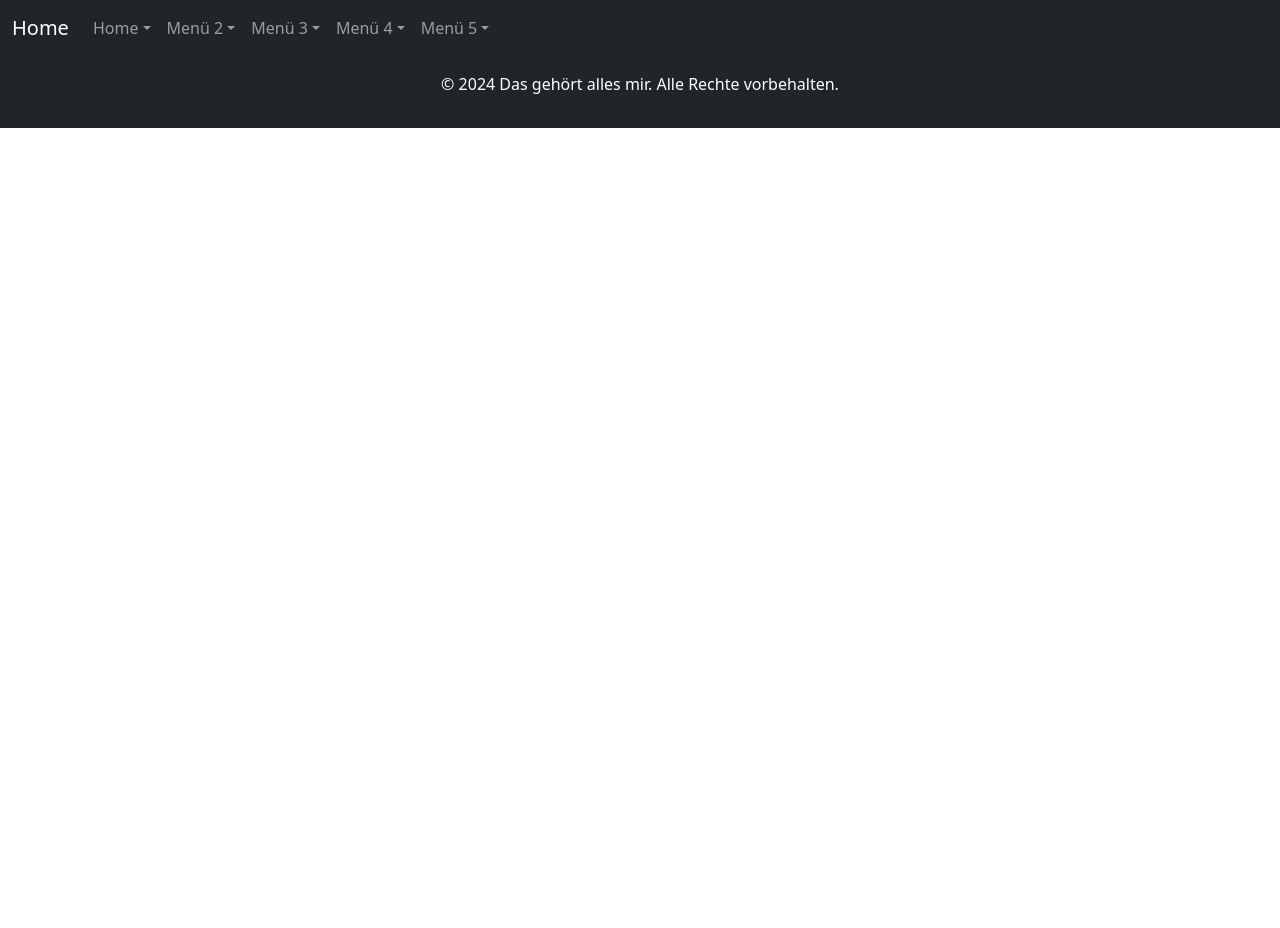
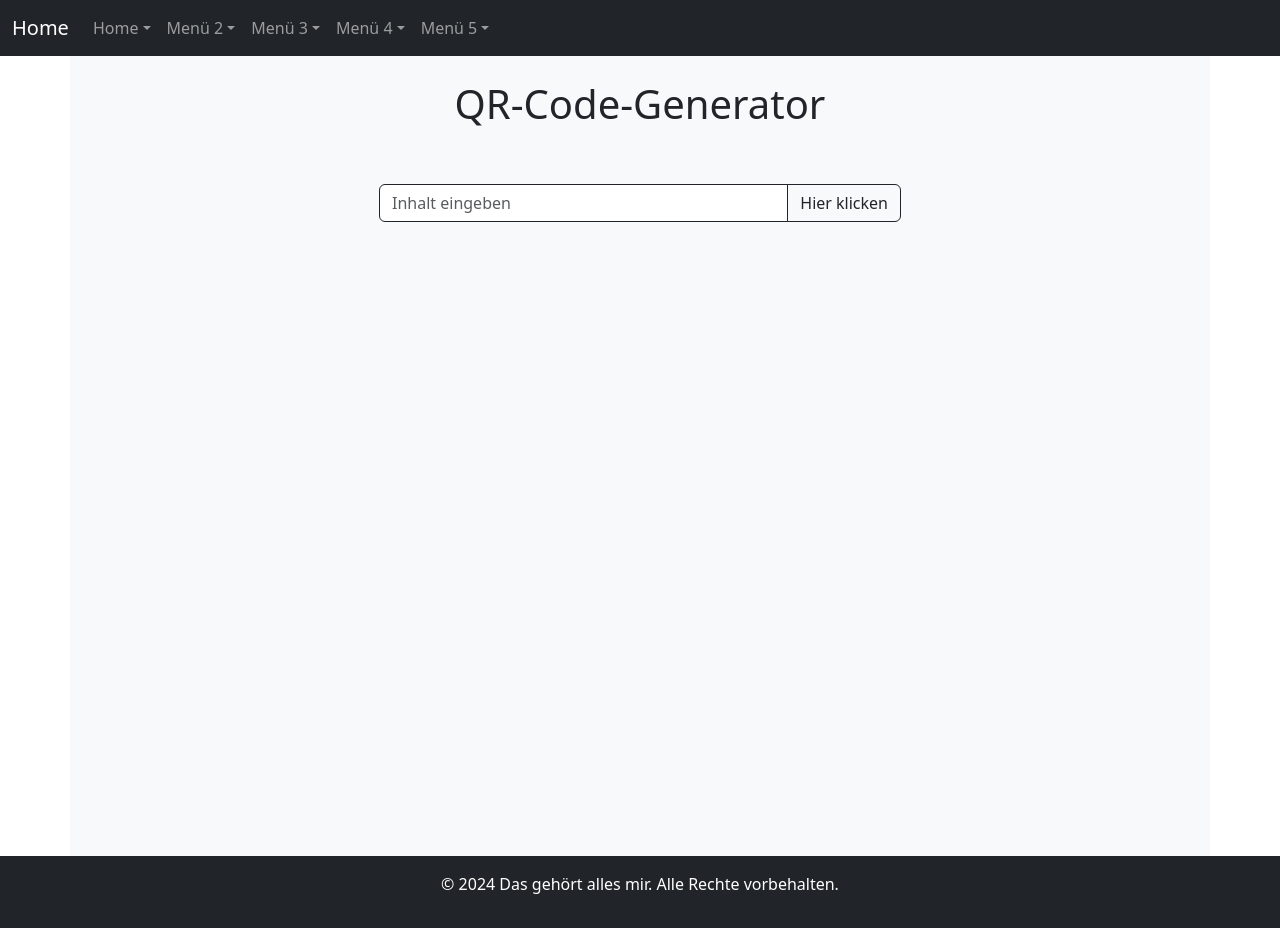
Before and after one commit to SirRazac/my-frontend-project, a React (Create React App) app: page /qrcode in a window 1280 px wide. Before the commit the page ends 800 px from the top, so only its background shows below. Built offline with nearby package versions, Linux system fonts and the light colour scheme.

Commit message:
added qr code generator & started weather page

```diff
--- a/package.json
+++ b/package.json
@@ -6,9 +6,12 @@
     "@testing-library/jest-dom": "^5.17.0",
     "@testing-library/react": "^13.4.0",
     "@testing-library/user-event": "^13.5.0",
+    "axios": "^1.7.2",
     "bootstrap": "^5.3.3",
+    "leaflet": "^1.9.4",
     "react": "^18.3.1",
     "react-dom": "^18.3.1",
+    "react-leaflet": "^4.2.1",
     "react-router-dom": "^6.25.1",
     "react-scripts": "5.0.1",
     "web-vitals": "^2.1.4"
--- a/public/index.html
+++ b/public/index.html
@@ -24,6 +24,7 @@
       work correctly both with client-side routing and a non-root public URL.
       Learn how to configure a non-root public URL by running `npm run build`.
     -->
+    <link rel="stylesheet" href="https://unpkg.com/leaflet/dist/leaflet.css" />
     <title>React App</title>
   </head>
   <body>
--- a/src/App.jsx
+++ b/src/App.jsx
@@ -15,6 +15,8 @@
 // ------------------------------------------------------------------------------
 import BasePage from './pages/basepage.jsx';
 import ShopPage from './pages/shoppage/shoppage.jsx';
+import QrCode from './pages/qrcode/qrcode.jsx';
+import Weather from './pages/weather/weather.jsx';
 // ------------------------------------------------------------------------------
 // Class
 // ------------------------------------------------------------------------------
@@ -23,9 +25,9 @@
       label: 'Home',
       link: '/',
       subItems: [
+        { label: 'QR Code Generator', link: '/qrcode' },
         { label: 'Shop', link: '/shoppage' },
-        { label: 'Submenu 2', link: '/home/sub2' },
-        { label: 'Submenu 3', link: '/home/sub3' }
+        { label: 'Wetter', link: '/weather' }
       ]
     },
     {
@@ -74,6 +76,8 @@
                     <Routes>
                         <Route path="/" element={<BasePage />} />
                         <Route path="/shoppage" element={<ShopPage />} />
+                        <Route path="/qrcode" element={<QrCode />} />
+                        <Route path="/weather" element={<Weather />} />
                     </Routes>
                     <footer className="bg-dark text-white text-center py-3">
                         <div className="container">
--- /dev/null
+++ b/src/pages/qrcode/qrcode.jsx
@@ -0,0 +1,66 @@
+// ------------------------------------------------------------------------------
+// Import Packages
+// ------------------------------------------------------------------------------
+import React, { Component } from 'react';
+
+// ------------------------------------------------------------------------------
+// Class
+// ------------------------------------------------------------------------------
+class QrCode extends Component {
+    state = {
+        inputValue: '',
+        qrCodeUrl: ''
+    }
+    handleInputChange = (event) => {
+        this.setState({ inputValue: event.target.value });
+    }
+    handleButtonClick = async () => {
+        const { inputValue } = this.state;
+        const apiUrl = `https://api.qrserver.com/v1/create-qr-code/?size=150x150&data=${encodeURIComponent(inputValue)}`;
+        try {
+            const response = await fetch(apiUrl);
+            if (response.ok) {
+                this.setState({ qrCodeUrl: apiUrl });
+            } else {
+                console.error('Error fetching QR code:', response.statusText);
+            }
+        } catch (error) {
+            console.error('Network error:', error);
+        }
+    }
+    render() {
+        return (
+            <div className="container d-flex flex-column align-items-center vh-100 bg-light p-4">
+                <h1>QR-Code-Generator</h1>
+                <div className="row w-100">
+                    <div className="col-12 col-md-8 col-lg-6 mx-auto mt-5">
+                        <div className="input-group mb-3">
+                            <input
+                                type="text"
+                                className="form-control border-dark"
+                                placeholder="Inhalt eingeben"
+                                aria-label="Example text with button addon"
+                                aria-describedby="button-addon1"
+                                value={this.state.inputValue}
+                                onChange={this.handleInputChange} />
+                            <button
+                                className="btn btn-outline-dark"
+                                type="button"
+                                id="button-addon1"
+                                onClick={this.handleButtonClick} >
+                                Hier klicken
+                            </button>
+                        </div>
+                    </div>
+                </div>
+                {this.state.qrCodeUrl && (
+                    <div className="mt-3">
+                        <img src={this.state.qrCodeUrl} alt="QR Code" className="border border-dark" />
+                    </div>
+                )}
+            </div>
+        );
+    }
+}
+
+export default QrCode;
--- /dev/null
+++ b/src/pages/weather/germanymap.jsx
@@ -0,0 +1,24 @@
+// ------------------------------------------------------------------------------
+// Import Packages
+// ------------------------------------------------------------------------------
+import React, { Component } from 'react';
+
+// ------------------------------------------------------------------------------
+// Class
+// ------------------------------------------------------------------------------
+class GermanyMap extends Component {
+  render() {
+    return (
+      <div style={{ width: '100%', height: '90vh', overflow: 'hidden' }}>
+        <object
+          type="image/svg+xml"
+          data="https://upload.wikimedia.org/wikipedia/commons/0/0d/Germany_location_map.svg"
+          style={{ width: '100%', height: '100%' }}>
+          Ihr Browser unterstützt keine SVG-Dateien.
+        </object>
+      </div>
+    );
+  }
+}
+
+export default GermanyMap;
--- /dev/null
+++ b/src/pages/weather/weather.jsx
@@ -0,0 +1,26 @@
+// ------------------------------------------------------------------------------
+// Import Packages
+// ------------------------------------------------------------------------------
+import React, { Component } from 'react';
+
+
+// ------------------------------------------------------------------------------
+// Import CSS
+// ------------------------------------------------------------------------------
+import 'leaflet/dist/leaflet.css';
+import GermanyMap from './germanymap';
+
+// ------------------------------------------------------------------------------
+// Class
+// ------------------------------------------------------------------------------
+class Weather extends Component {
+    render() {
+      return (
+        <div>
+          <GermanyMap/>
+        </div>
+      );
+    }
+  }
+
+  export default Weather;
```
Also changed, not shown: 1 other file (tests, documents, lock files or other folders).
